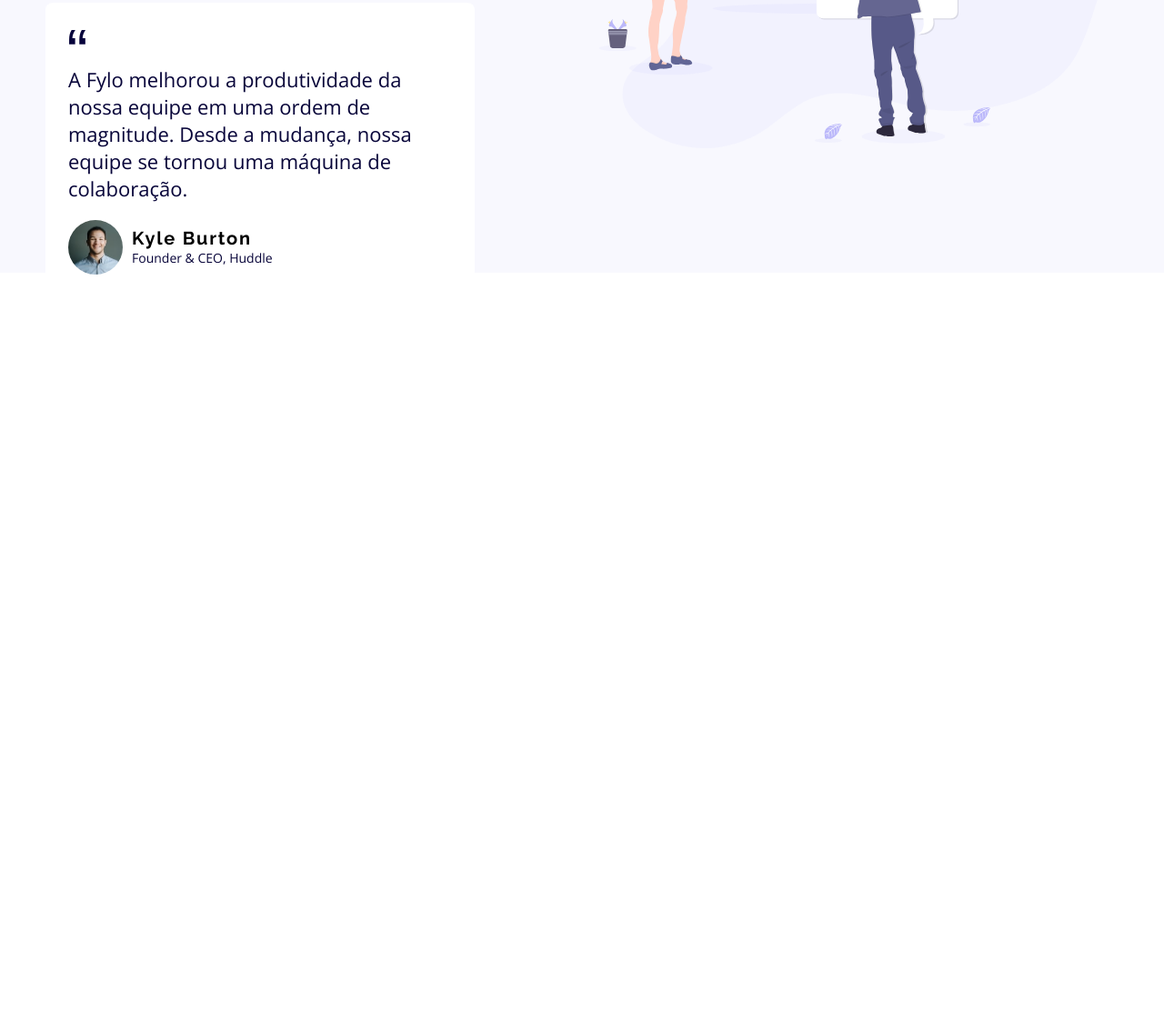
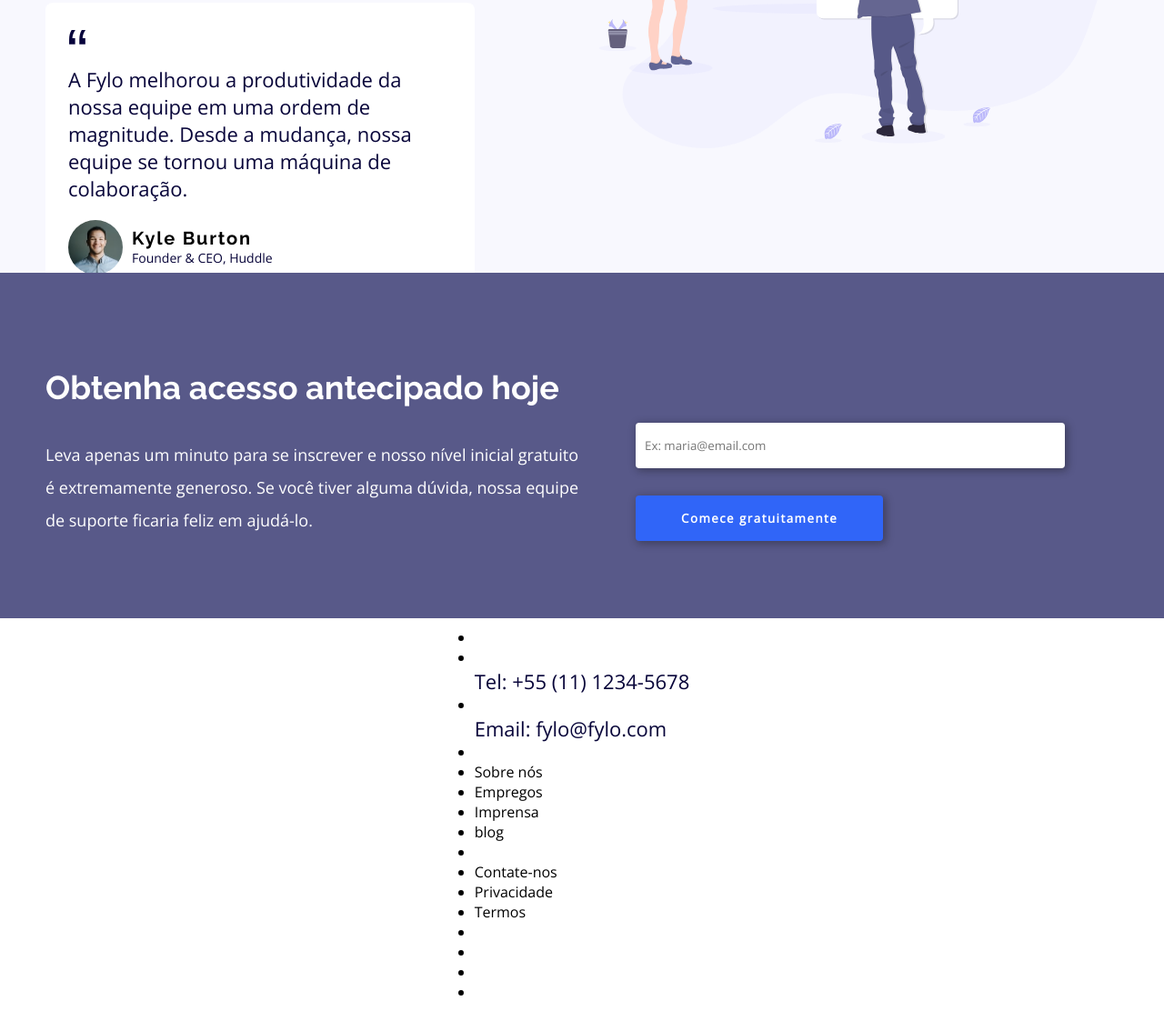
Before and after one commit to Inaralmeida/Challenge-FrontEndMentor, a plain HTML site: page index.html in a window 1280 px wide. Shown: the part 1158-2270 px from the top of the page at 91% size. Before the commit the page ends 1500 px from the top, so only its background shows below. Drawn offline with nearby package versions, Linux system fonts and the light colour scheme.

Commit message:
feat: enrollment section

```diff
--- a/css/style.css
+++ b/css/style.css
@@ -78,7 +78,7 @@ p {
   color: var(--veryDarkBlue);
 }
 
-.left fieldset {
+fieldset {
   width: 80%;
   height: 50px;
   display: flex;
@@ -87,7 +87,7 @@ p {
   border: none;
 }
 
-.left fieldset input {
+fieldset input {
   width: 60%;
   height: 40px;
   outline: none;
@@ -96,7 +96,7 @@ p {
   border: 1px solid var(--veryDarkBlue);
 }
 
-.left fieldset button {
+fieldset button {
   background-color: var(--brightBlue);
   padding: 10px 50px;
   border-radius: 4px;
@@ -104,6 +104,7 @@ p {
   color: #fff;
   font-weight: 700;
   box-shadow: 2px 2px 8px var(--lightGray);
+  letter-spacing: 1.5px;
 }
 
 .right > img {
@@ -181,3 +182,46 @@ blockquote > img {
 .profile article p {
   font-size: 14px;
 }
+
+/* ENROLLMENT */
+
+.enrollment {
+  width: 100%;
+  background-color: var(--desaturatedBlue);
+  display: flex;
+  align-items: center;
+  justify-content: center;
+  padding: 80px 0;
+  color: #fff;
+}
+
+.enrollment fieldset {
+  flex-direction: column;
+  align-items: flex-start;
+  gap: 30px;
+}
+
+.enrollment fieldset input{
+  width: 100%;
+  height: 50px;
+  outline: none;
+  border: none;
+  box-shadow: 2px 2px 8px 1px #1010105a;
+}
+
+.enrollment fieldset button{
+  height: 50px;
+  box-shadow: 2px 2px 8px 1px #1010105a;
+}
+
+
+.enrollment p, .enrollment h3{
+  color: #fff;
+  font-size: 18px;
+  line-height: 200%;
+}
+.enrollment h3{
+  font-size: 36px;
+  font-weight: 700;
+  font-family: 'Raleway', sans-serif;
+}
--- a/index.html
+++ b/index.html
@@ -90,8 +90,59 @@
           </div>
         </div>
       </section>
-      <section></section>
+      <section class="enrollment">
+        <div class="content">
+          <div class="left">
+            <h3>Obtenha acesso antecipado hoje</h3>
+            <p>
+              Leva apenas um minuto para se inscrever e nosso nível inicial gratuito é extremamente generoso. Se você tiver alguma dúvida, nossa equipe de suporte ficaria feliz em ajudá-lo.
+            </p>
+          </div>
+          <div class="right">
+            <fieldset>
+              <input type="text" placeholder="Ex: maria@email.com">
+              <button>Comece gratuitamente</button>
+            </fieldset>
+          </div>
+        </div>
+      </section>
     </main>
-    <footer></footer>
+    <footer>
+      <div class="content">
+        <img src="" alt="">
+        <ul>
+          <li>
+            <li>
+              <img src="" alt="">
+              <p>Tel: +55 (11) 1234-5678</p>
+            </li>
+            <li>
+              <img src="" alt="">
+              <p>Email: fylo@fylo.com</p>
+            </li>
+          </li>
+          <li>
+            <li> Sobre nós </li>
+            <li> Empregos</li>
+            <li> Imprensa</li>
+            <li> blog</li>
+
+          </li>
+          <li>
+
+            <li>Contate-nos</li>
+            <li>Privacidade</li>
+            <li>Termos</li>
+          </li>
+          <li>
+            <li></li>
+            <li></li>
+            <li></li>
+
+          </li>
+        </ul>
+
+      </div>
+    </footer>
   </body>
 </html>
```
